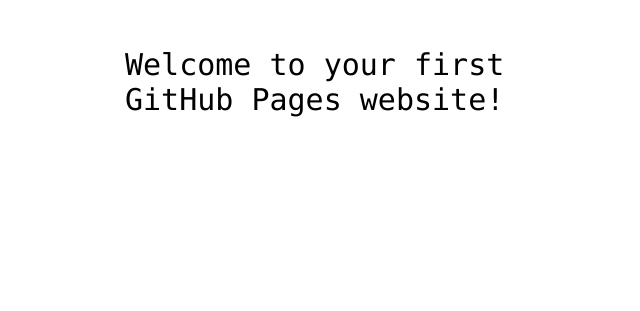
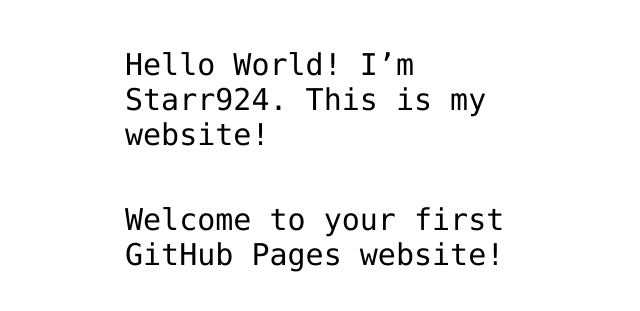
Before and after one commit to Starr924/Starr924.github.io, a plain HTML site: page index.html in a window 1280 px wide. Shown: the part 341-652 px from the top of the page, without its empty margins (315-955 px from the left). Drawn offline with Linux system fonts and the light colour scheme.

Commit message:
Update index.html

```diff
--- a/index.html
+++ b/index.html
@@ -10,8 +10,7 @@
 <body>
 
 <img src="https://octodex.github.com/images/daftpunktocat-thomas.gif" id="octocat" alt="octocat-gif" />
-
-<!-- Change this code here by copy and pasting your template on line 15 -->
+<p>Hello World! I’m Starr924. This is my website!</p>
 <p>Welcome to your first GitHub Pages website!</p>
 
 </body>
```
